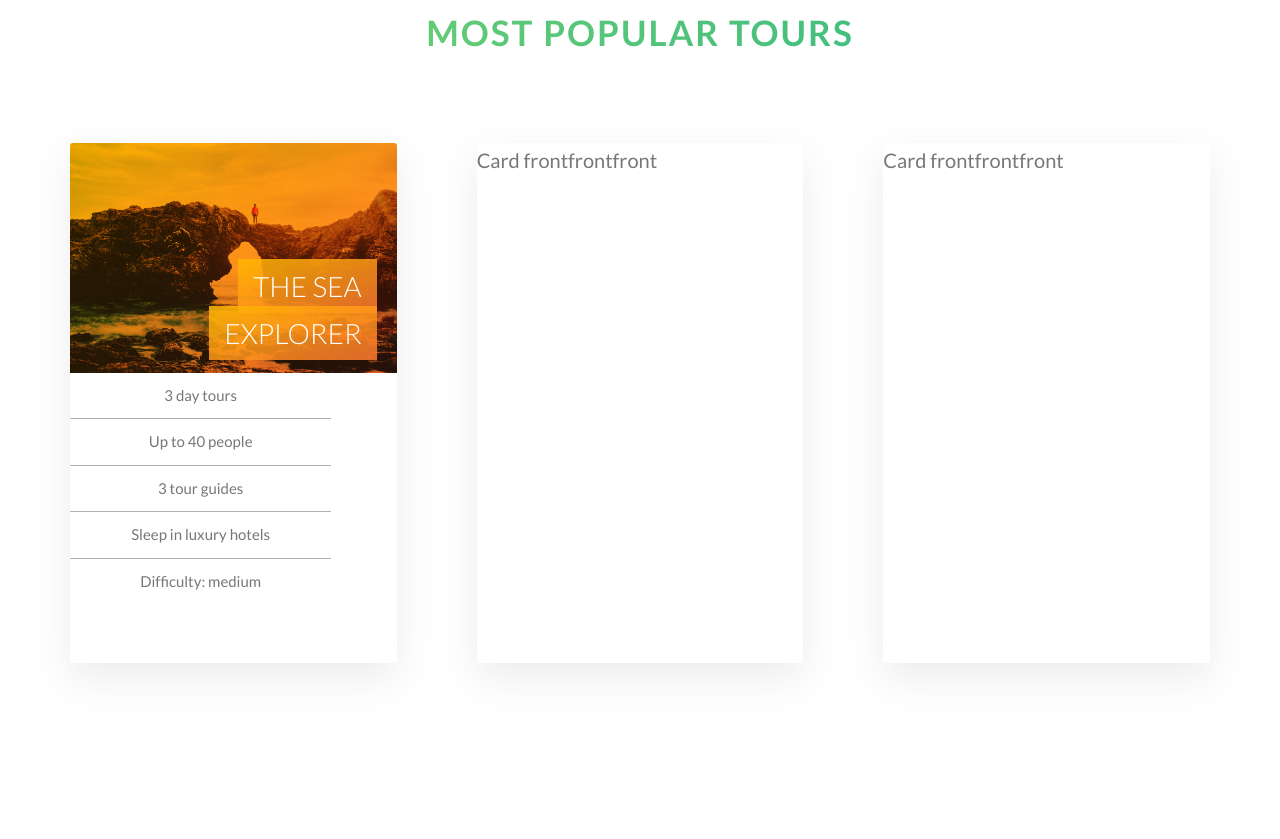
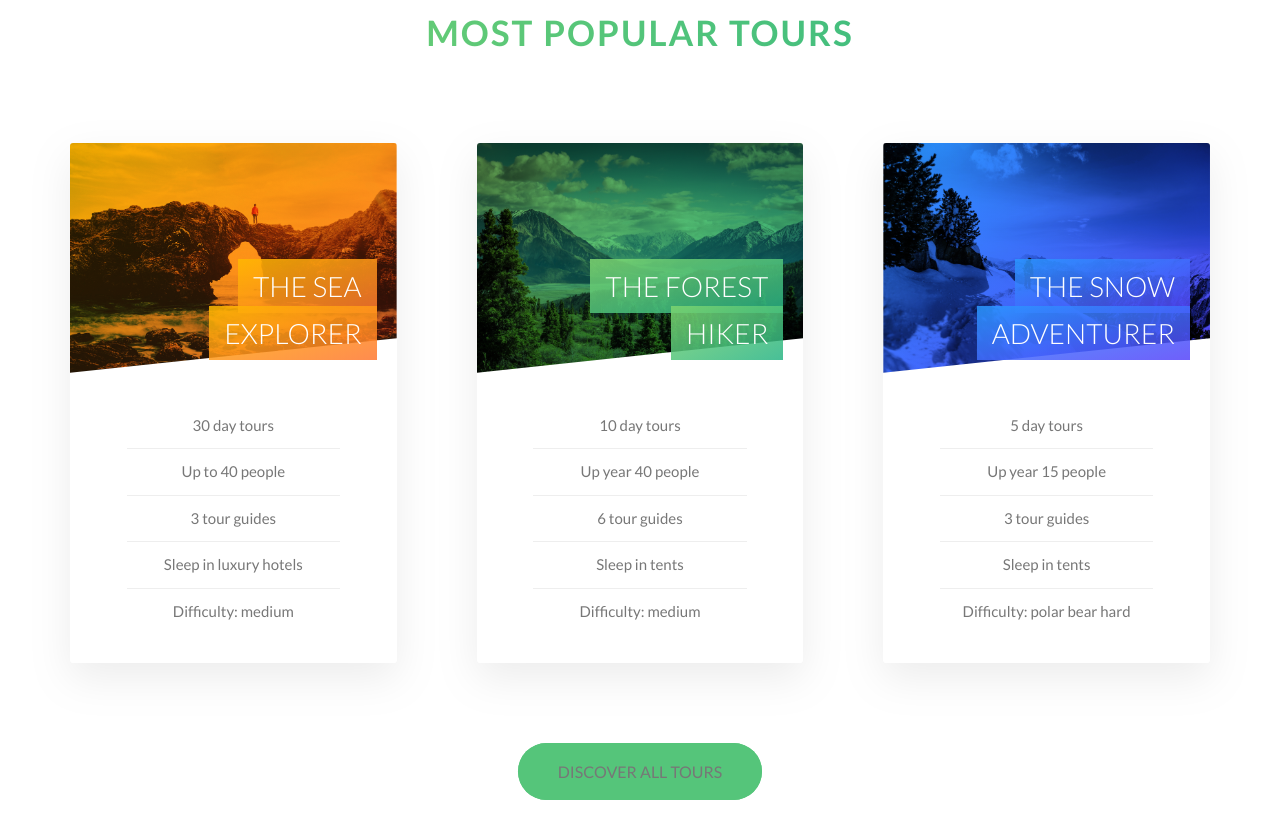
Before and after one commit to ankur-cloud/Advanced-css, a website: page index.html in a window 1280 px wide. Shown: the part 2249-3088 px from the top of the page. Drawn offline with Linux system fonts and the light colour scheme.

Commit message:
sass cards & transform

```diff
--- a/index.html
+++ b/index.html
@@ -29,7 +29,7 @@
     </header>
     <main>
       <section class="section-about">
-        <div class="u-enter-text u-mb-lg">
+        <div class="u-center-text u-mb-lg">
           <h2 class="heading-secondary">
             Exciting tours for adventerous people
           </h2>
@@ -128,10 +128,11 @@
       <!-- // tours sectiom -->
 
       <section class="section-tours">
-        <div class="u-enter-text u-mb-lg">
+        <div class="u-center-text u-mb-lg">
           <h2 class="heading-secondary">Most popular tours</h2>
         </div>
         <div class="row">
+          <!-- first col  -->
           <div class="col-1-of-3">
             <div class="card">
               <div class="card__side card__side--front">
@@ -143,7 +144,7 @@
                 </h4>
                 <div class="card__details">
                   <ul>
-                    <li>3 day tours</li>
+                    <li>30 day tours</li>
                     <li>Up to 40 people</li>
                     <li>3 tour guides</li>
                     <li>Sleep in luxury hotels</li>
@@ -153,29 +154,83 @@
               </div>
               <div class="card__side card__side--back card__side--back-1">
                 <div class="card__cta">
-                  <p class="card__price-only">Only</p>
-                  <p class="card__price-value">23000 Rs</p>
+                  <div class="card__price-box">
+                    <p class="card__price-only">Only</p>
+                    <p class="card__price-value">Rs23999</p>
+                  </div>
+                  <a href="" class="btn btn--white">Book Now</a>
                 </div>
-                <a href="" class="btn btn--white">Book Now</a>
               </div>
             </div>
           </div>
+          <!-- first col end -->
+          <!-- second col start  -->
           <div class="col-1-of-3">
             <div class="card">
               <div class="card__side card__side--front">
-                Card frontfrontfront
+                <div class="card__picture card__picture--2">&nbsp;</div>
+                <h4 class="card__heading">
+                  <span class="card__heading-span card__heading-span--2"
+                    >The Forest Hiker</span
+                  >
+                </h4>
+                <div class="card__details">
+                  <ul>
+                    <li>10 day tours</li>
+                    <li>Up year 40 people</li>
+                    <li>6 tour guides</li>
+                    <li>Sleep in tents</li>
+                    <li>Difficulty: medium</li>
+                  </ul>
+                </div>
               </div>
-              <div class="card__side card__side--back">Card backbackback</div>
+              <div class="card__side card__side--back card__side--back-2">
+                <div class="card__cta">
+                  <div class="card__price-box">
+                    <p class="card__price-only">Only</p>
+                    <p class="card__price-value">Rs43999</p>
+                  </div>
+                  <a href="" class="btn btn--white">Book Now</a>
+                </div>
+              </div>
             </div>
           </div>
+          <!-- second col end  -->
+          <!-- third col start  -->
           <div class="col-1-of-3">
             <div class="card">
               <div class="card__side card__side--front">
-                Card frontfrontfront
+                <div class="card__picture card__picture--3">&nbsp;</div>
+                <h4 class="card__heading">
+                  <span class="card__heading-span card__heading-span--3"
+                    >The Snow Adventurer</span
+                  >
+                </h4>
+                <div class="card__details">
+                  <ul>
+                    <li>5 day tours</li>
+                    <li>Up year 15 people</li>
+                    <li>3 tour guides</li>
+                    <li>Sleep in tents</li>
+                    <li>Difficulty: polar bear hard</li>
+                  </ul>
+                </div>
               </div>
-              <div class="card__side card__side--back">Card backbackback</div>
+              <div class="card__side card__side--back card__side--back-3">
+                <div class="card__cta">
+                  <div class="card__price-box">
+                    <p class="card__price-only">Only</p>
+                    <p class="card__price-value">Rs83999</p>
+                  </div>
+                  <a href="" class="btn btn--white">Book Now</a>
+                </div>
+              </div>
             </div>
           </div>
+          <!-- third col end  -->
+        </div>
+        <div class="u-center-text u-mt-lg">
+          <a href="" class="btn btn--green">Discover all tours</a>
         </div>
       </section>
     </main>
--- a/package.json
+++ b/package.json
@@ -4,7 +4,8 @@
   "description": "css",
   "main": "index.js",
   "scripts": {
-    "compile-sass": "node-sass sass/main.scss css/style.css -w"
+    "compile-sass": "node-sass sass/main.scss css/style.css -w",
+    "compile-sass2": "node-sass sass/main.scss css/style.css"
   },
   "author": "Ankur Srivastava",
   "license": "ISC",
--- a/sass/abstracts/_variables.scss
+++ b/sass/abstracts/_variables.scss
@@ -9,6 +9,7 @@ $color-tertiary-light: #2998ff;
 $color-tertiary-dark: #5643fa;
 
 $color-grey-light-1: #f7f7f7;
+$color-grey-light-2: #eee;
 
 $color-grey-dark: #777;
 $color-grey-light: #b1b1b1;
--- a/sass/base/_base.scss
+++ b/sass/base/_base.scss
@@ -7,6 +7,8 @@
 }
 
 html {
+  // defines what 1 rem is
+
   font-size: 62.5%;
 }
 section {
--- a/sass/base/_utilityies.scss
+++ b/sass/base/_utilityies.scss
@@ -1,4 +1,4 @@
-.u-enter-text {
+.u-center-text {
   text-align: center;
 }
 
@@ -13,3 +13,7 @@
 .u-mb-lg {
   margin-bottom: 8rem;
 }
+
+.u-mt-lg {
+  margin-top: 8rem;
+}
--- a/sass/components/_button.scss
+++ b/sass/components/_button.scss
@@ -27,6 +27,13 @@
     color: $color-grey-dark;
     &::after {
       background-color: $color-white;
+    }
+  }
+  &--green {
+    background-color: $color-primary;
+    color: $color-grey-dark;
+    &::after {
+      background-color: $color-primary;
     }
   }
   &::after {
--- a/sass/components/_card.scss
+++ b/sass/components/_card.scss
@@ -1,5 +1,6 @@
 .card {
   // functionality
+  // perspective require high numbwe
   -moz-perspective: 152rem;
   perspective: 152rem;
   position: relative;
@@ -12,7 +13,8 @@
     left: 0;
     top: 0;
     width: 100%;
-    transition: all 3.8s ease;
+    transition: all 1s ease;
+    // hides the back part of the emement
     backface-visibility: hidden;
     border-radius: 3px;
     box-shadow: 0 1.5rem 4rem $color-box-shadow;
@@ -30,10 +32,24 @@
           $color-secondary-dark
         );
       }
+      &-2 {
+        background-image: linear-gradient(
+          to right bottom,
+          $color-primary-light,
+          $color-primary-dark
+        );
+      }
+      &-3 {
+        background-image: linear-gradient(
+          to right bottom,
+          $color-tertiary-light,
+          $color-tertiary-dark
+        );
+      }
     }
   }
   &:hover &__side--front {
-    transform: rotateY(180deg);
+    transform: rotateY(-180deg);
   }
   &:hover &__side--back {
     transform: rotateY(0deg);
@@ -42,8 +58,11 @@
   &__picture {
     background-size: cover;
     height: 23rem;
+    // photoshop image effects
     background-blend-mode: multiply;
-    clip-path: polygon(0 0, 100 0, 100 80 0 100);
+    // 00 origin 100% in x direction, 0 in y;
+    --webkit-clip-path: polygon(0 0, 100% 0, 100% 85%, 0 100%);
+    clip-path: polygon(0 0, 100% 0, 100% 85%, 0 100%);
 
     &--1 {
       background-image: linear-gradient(
@@ -54,10 +73,20 @@
         url(../img/nat-5.jpg);
     }
     &--2 {
-      background-image: url(../img/nat-5.jpg);
+      background-image: linear-gradient(
+          to right bottom,
+          $color-primary-light,
+          $color-primary-dark
+        ),
+        url(../img/nat-6.jpg);
     }
     &--3 {
-      background-image: url(../img/nat-5.jpg);
+      background-image: linear-gradient(
+          to right bottom,
+          $color-tertiary-light,
+          $color-tertiary-dark
+        ),
+        url(../img/nat-7.jpg);
     }
   }
 
@@ -75,6 +104,7 @@
   &__heading-span {
     padding: 1rem 1.5rem;
     -webkit-box-decoration-break: clone;
+    // creates 2 different box
     box-decoration-break: clone;
     &--1 {
       background-image: linear-gradient(
@@ -83,8 +113,23 @@
         rgba($color-secondary-dark, 0.85)
       );
     }
+    &--2 {
+      background-image: linear-gradient(
+        to right bottom,
+        rgba($color-primary-light, 0.85),
+        rgba($color-primary-dark, 0.85)
+      );
+    }
+    &--3 {
+      background-image: linear-gradient(
+        to right bottom,
+        rgba($color-tertiary-light, 0.85),
+        rgba($color-tertiary-dark, 0.85)
+      );
+    }
   }
   &__details {
+    padding: 3rem;
     ul {
       list-style: none;
       width: 80%;
@@ -94,9 +139,31 @@
         font-size: 1.5rem;
         padding: 1rem;
         &:not(:last-child) {
-          border-bottom: 1px solid $color-grey-light;
+          border-bottom: 1px solid $color-grey-light-2;
         }
       }
     }
   }
+  &__cta {
+    position: absolute;
+    top: 50%;
+    left: 50%;
+    transform: translate(-50%, -50%);
+    text-align: center;
+    width: 90%;
+  }
+  &__price-box {
+    text-align: center;
+    color: $color-white;
+    margin-bottom: 8rem;
+  }
+  &__price-only {
+    font-size: 1.4rem;
+    text-transform: uppercase;
+  }
+
+  &__price-value {
+    font-size: 6rem;
+    font-weight: 100;
+  }
 }
--- a/sass/components/_composition.scss
+++ b/sass/components/_composition.scss
@@ -29,6 +29,6 @@
   }
   // compostion:hover  composition__photo:not(:hover)
   &:hover &__photo:not(:hover) {
-    transform: scale(0.95) translateY(0.5rem);
+    transform: scale(0.7) translateY(0.5rem);
   }
 }
--- a/sass/components/_feature-box.scss
+++ b/sass/components/_feature-box.scss
@@ -5,7 +5,7 @@
   border-radius: 3px;
   box-shadow: 0 1rem 4rem $color-box-shadow;
   text-align: center;
-  transition: transform 1.3s;
+  transition: transform 1s;
 
   &__icon {
     font-size: 5.5rem;
--- a/sass/layout/_grid.scss
+++ b/sass/layout/_grid.scss
@@ -7,7 +7,7 @@
     margin-bottom: $gutter-vertical;
   }
   @include clearfix;
-
+  // attribute selector
   [class^="col-"] {
     // background-color: orangered;
     float: left;
--- a/sass/layout/_header.scss
+++ b/sass/layout/_header.scss
@@ -8,6 +8,7 @@
   height: 95vh;
   background-size: cover;
   background-position: top;
+  --webkit-clip-path: polygon(0 0, 100% 0, 100% 65vh, 0 100%);
   clip-path: polygon(0 0, 100% 0, 100% 65vh, 0 100%);
   position: relative;
 
--- a/sass/pages/_home.scss
+++ b/sass/pages/_home.scss
@@ -1,7 +1,7 @@
 .secion-about {
   background-color: $color-grey-light-1;
   padding: 25rem 0;
-  margin-top: -20vh;
+  margin-top: -30vh;
 }
 .section-features {
   background-image: linear-gradient(
@@ -13,6 +13,7 @@
   padding: 20rem 0;
   background-size: cover;
   transform: skewY(-7deg);
+  // >* direct child
   & > * {
     transform: skewY(7deg);
   }
```
Also changed, not shown: css/style.css, 1 other file.
